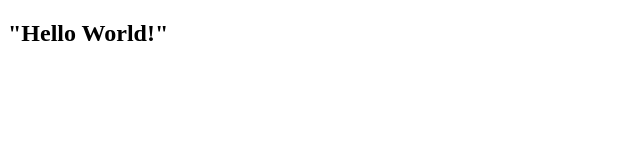
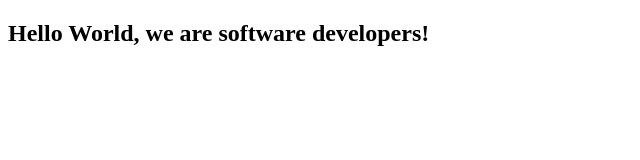
Before and after one commit to Euchariaada/Microverse-Adaobi-Masambu, a plain HTML site: page index.html in a window 1280 px wide. Shown: the whole page, without its empty margins (0-640 px from the left). Drawn offline with Linux system fonts and the light colour scheme.

Commit message:
Emmanuel commit 2

```diff
--- a/index.html
+++ b/index.html
@@ -7,6 +7,6 @@
     <title>Document</title>
 </head>
 <body>
-    <h2>"Hello World!"</h2>
+    <h2>Hello World, we are software developers!</h2>
 </body>
 </html>
```
